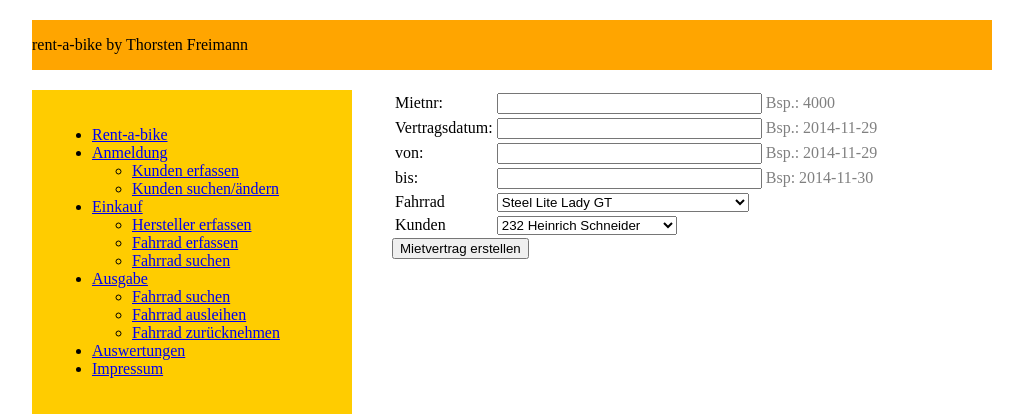
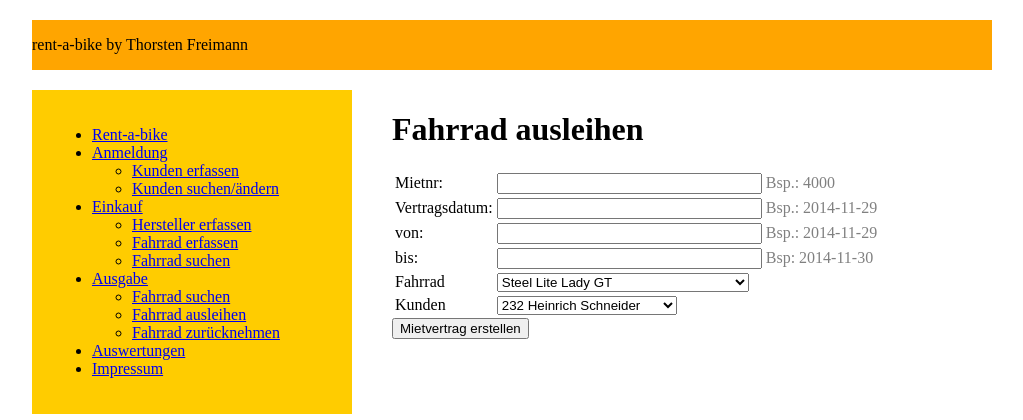
Before and after one commit to thorstenfr/rentabike, a PHP site: page /fahrrad_ausleihen.php in a window 1280 px wide. Shown: the top 420 px of the page, without its empty margins (128-1151 px from the left). Run offline with PHP 8.4, Linux system fonts and the light colour scheme; data comes from the database, SQL or seed files in the repository.

Commit message:
Überschrift Farrad ausleihen hinzugefügt

```diff
--- a/fahrrad_ausleihen.php
+++ b/fahrrad_ausleihen.php
@@ -14,6 +14,7 @@
 				<?php include 'navi.php';?>
 			</div>
 			<div id="inhalt">
+				<h1>Fahrrad ausleihen</h1>
 				<form action="vermietung_einfuegen.php" method="post">
 					<table>
 					<tr>
```
